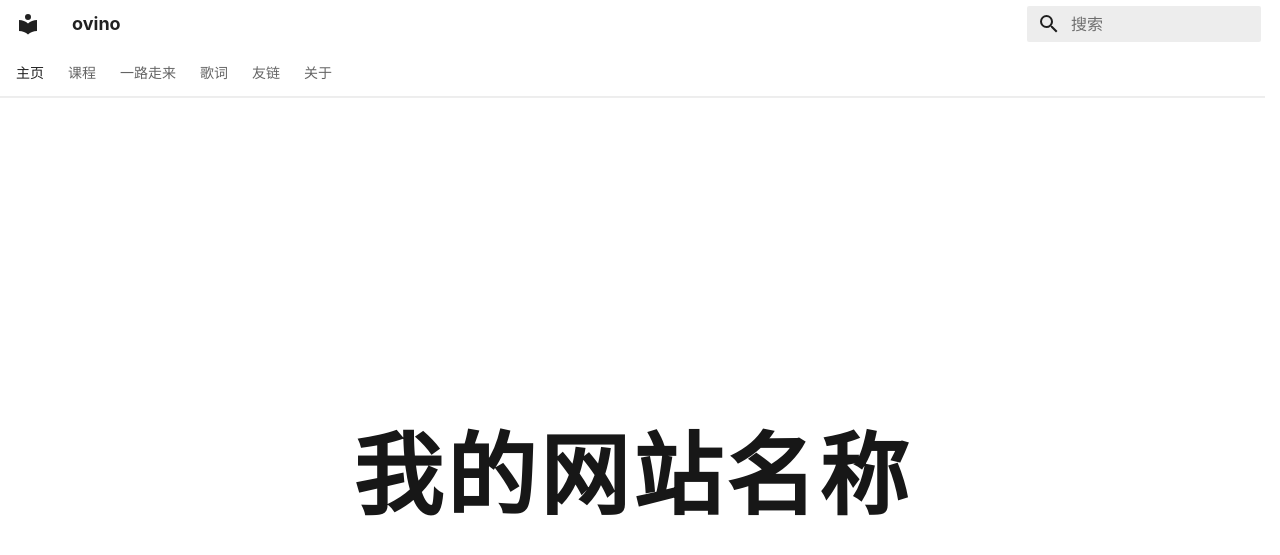
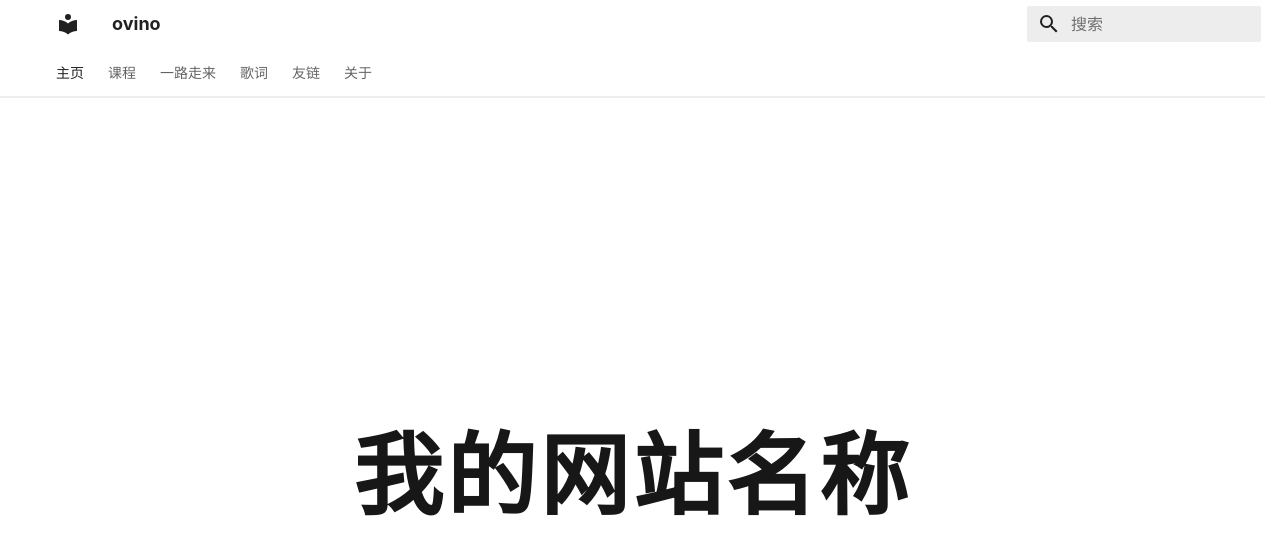
Before and after one commit to ovinophobia/ovinophobia.github.io, an MkDocs documentation site: the page built from docs/index.md, in a window 1280 px wide. Shown: the top 555 px of the page. Built offline with MkDocs 1.6.1 and Material for MkDocs 9.7.7, drawn with Linux system fonts in a browser that asks for light colours.

Commit message:
Inset desktop top and sidebar navigation

```diff
--- a/docs/stylesheets/extra.css
+++ b/docs/stylesheets/extra.css
@@ -1,6 +1,8 @@
 :root {
   /* 始终预留滚动条位置，避免切换长短页面时左右跳动。 */
   scrollbar-gutter: stable;
+  /* 电脑端导航向右移动的距离，可按喜好修改。 */
+  --site-nav-offset: 40px;
   --md-default-bg-color: #ffffff;
   --md-text-font-family: -apple-system, BlinkMacSystemFont, "Segoe UI", "Microsoft YaHei", "PingFang SC", sans-serif;
 }
@@ -88,3 +90,18 @@ body:has(.home-hero) .md-footer {
 .md-grid {
   max-width: 1280px;
 }
+
+/* 顶部横向导航和左侧导航显示时，增加相同的左侧留白。 */
+@media screen and (min-width: 76.25em) {
+  .md-header__inner {
+    padding-inline-start: calc(0.2rem + var(--site-nav-offset));
+  }
+
+  .md-tabs__list {
+    padding-inline-start: var(--site-nav-offset);
+  }
+
+  .md-sidebar--primary .md-nav--primary {
+    padding-inline-start: var(--site-nav-offset);
+  }
+}
```
